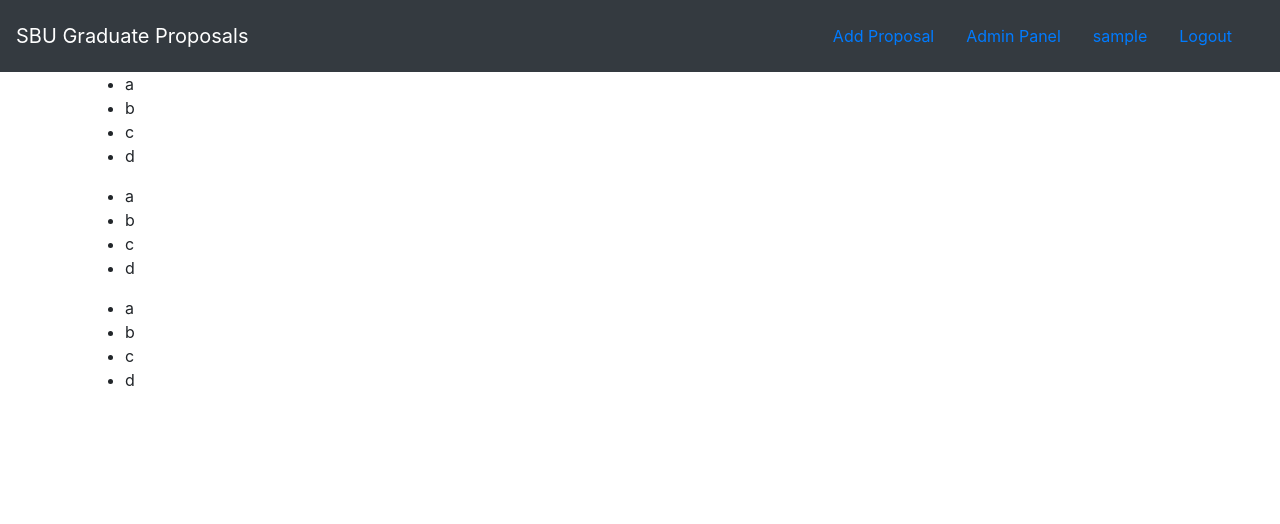
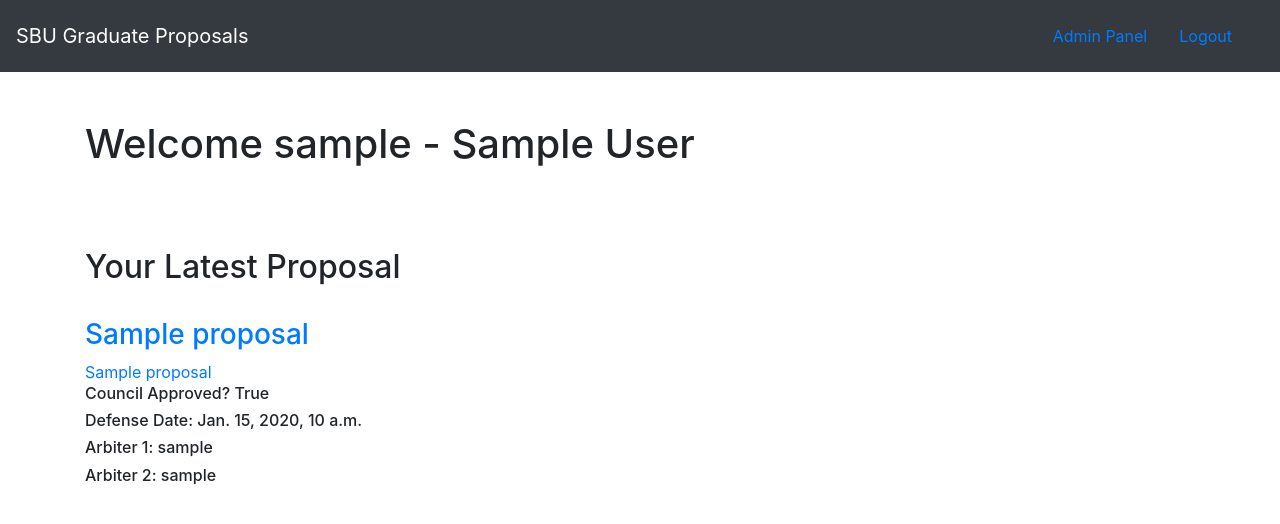
Before and after one commit to amirmohammadmohseni/bsc-project, a Django app: page /user/dashboard in a window 1280 px wide. Shown: the top 524 px of the page. Run offline with Django 3.2, Linux system fonts and the light colour scheme; a user stored in the database is signed in; tables that the repository leaves empty hold one stand-in row (values such as "Sample post"); some libraries are stand-ins or nearby versions.

Commit message:
Dashboard Added.

```diff
--- a/proposalmanagement/templates/base.html
+++ b/proposalmanagement/templates/base.html
@@ -24,14 +24,10 @@
                 SBU Graduate Proposals
             </a>
             <div class="navbar">
-                {% if user.baseuser.role == 'ST' %}
-                <a class="nav-link" href="{% url 'proposals:add'%}"><span>Add Proposal</span></a>
-                {% endif %}
-                {% if user.is_authenticated %}
-                {% if user.is_staff %}
+                {% if user.user.is_authenticated %}
+                {% if user.user.is_staff %}
                 <a class="nav-link" href="/admin"><span>Admin Panel</span></a>
                 {% endif %}
-                <a class="nav-link" href="{% url 'users:dashboard'%}"><span>{{user.username}}</span></a>
                 <a class="nav-link" href="{% url 'users:logout'%}"><span>Logout</span></a>
                 {% else %}
                 <a class="nav-link" href="{% url 'users:login'%}"><span>Login</span></a>
--- a/proposalmanagement/templates/users/dashboard.html
+++ b/proposalmanagement/templates/users/dashboard.html
@@ -1,38 +1,131 @@
 {% extends 'base.html' %}
 {% block head %}
+<title>Dashboard</title>
 {% endblock head %}
 
 
 {% block body %}
+<br>
+<br>
+{% if is_ST %}
+<h1> Welcome {{user.user.username}} - {{user.field.title}}  </h1>
+<br>
+<br>
+<br>
+    <h2>Your Latest Proposal</h2>
+    <br>
 <div class="row">
     <div class="col-md-6">
-        <ul>
-            <li>a</li>
-            <li>b</li>
-            <li>c</li>
-            <li>d</li>
-        </ul>
+        {% if proposal %}
+
+            <a href="{% url 'proposals:add' %}"><h3>{{ proposal.title }}</h3></a>
+        {% if NOComments %}
+            <a href="{% url 'proposals:add' %}">{{ proposal.title }}</a>
+        {% else %}
+            <h6>Number Of Comments: {{ NOComments }}</h6>
+        {% endif %}
+            <h6>Council Approved? {{ proposal.councilApproved }}</h6>
+            <h6>Defense Date: {{ proposal.defenseDate }}</h6>
+            <h6>Arbiter 1: {{ proposal.arbiter1.user.username }}</h6>
+            <h6>Arbiter 2: {{ proposal.arbiter2.user.username }}</h6>
+        {% else %}
+        Nothing  <a class="nav-link" href="{% url 'proposals:add'%}"><span>Add Proposal</span></a>
+         {% endif %}
     </div>
 </div>
-<div class="row">
+{% else %}
 
-    <div class="col-md-6">
-        <ul>
-            <li>a</li>
-            <li>b</li>
-            <li>c</li>
-            <li>d</li>
-        </ul>
+<h1> Welcome {{user.user.username}} - {{user.group.title}} </h1>
+<br>
+<br>
+<br>
+        <h2>Supervised Students</h2>
+        <br>
+    <div class="row">
+        <div class="col-md-6">
+        {% for s in students %}
+            <h3>{{ s.student.user.username }}</h3>
+            <h6>{{ s.student.field }} | {{ s.student.enteranceYear }}</h4>
+            <hr>
+<br>
+        {% empty %}
+            Nothing
+        {% endfor %}
+        </div>
     </div>
-</div>
-<div class="row">
-    <div class="col-md-6">
-        <ul>
-            <li>a</li>
-            <li>b</li>
-            <li>c</li>
-            <li>d</li>
-        </ul>
+        <br>
+        <br>
+        <br>
+        <br>
+
+        <h2>Supervised Proposals</h2>
+        <br>
+    <div class="row">
+        <div class="col-md-6">
+        {% for p in sp_proposals %}
+                <a href="{% url 'proposals:add' %}"><h3>{{ p.title }}</h3></a>
+                <h6>Student: {{ p.student.user.username }} | {{ p.student.field }} | {{ p.student.enteranceYear }}</h4>
+                <h6>Council Approved? {{ p.councilApproved }}</h6>
+                <h6>Defense Date: {{ p.defenseDate }}</h6>
+                <h6>Arbiter 1: {{ p.arbiter1.user.username }}</h6>
+                <h6>Arbiter 2: {{ p.arbiter2.user.username }}</h6>
+                <hr>
+<br>
+        {% empty %}
+            Nothing!
+        {% endfor %}
+        </div>
     </div>
-</div>
+
+        <br>
+        <br>
+        <br>
+        <br>
+
+        <h2>Proposals To Review</h2>
+        <br>
+    <div class="row">
+        <div class="col-md-6">
+        {% for p in rvw_proposals %}
+                <a href="{% url 'proposals:add' %}"><h3>{{ p.title }}</h3></a>
+                <h6>Student: {{ p.student.user.username }} | {{ p.student.field }} | {{ p.student.enteranceYear }}</h4>
+                <h6>Defense Date: {{ p.defenseDate }}</h6>
+                <hr>
+<br>
+        {% empty %}
+            Nothing
+        {% endfor %}
+        </div>
+    </div>
+
+    {% if is_manager %}
+<br>
+<br>
+<br>
+<br>
+
+        <h2>Students' Proposals</h2>
+        <br>
+        <div class="row">
+        <div class="col-md-6">
+        {% for p in proposals %}
+                <a href="{% url 'proposals:add' %}"><h3>{{ p.title }}</h3></a>
+                <h6>Student: {{ p.student.user.username }} | {{ p.student.field }} | {{ p.student.enteranceYear }}</h4>
+                <h6>Council Approved? {{ p.councilApproved }}</h6>
+                <h6>Defense Date: {{ p.defenseDate }}</h6>
+                <h6>Arbiter 1: {{ p.arbiter1.user.username }}</h6>
+                <h6>Arbiter 2: {{ p.arbiter2.user.username }}</h6>
+                <hr>
+<br>
+        {% empty %}
+            Nothing
+        {% endfor %}
+        </div>
+    </div>
+        <br>
+        <br>
+        <br>
+        <br>
+    {% endif %}
+{% endif %}
 {% endblock body %}
--- a/proposalmanagement/users/views.py
+++ b/proposalmanagement/users/views.py
@@ -1,9 +1,10 @@
 from django.shortcuts import render
 from django.contrib.auth.forms import UserCreationForm
 from django.contrib.auth.decorators import login_required
+from proposals.models import Comment, Proposal
+from .models import Student, Professor
 
 
-# Create your views here.
 def register(request):
     form = UserCreationForm()
     return render(request, 'users/register.html', {'form': form})
@@ -11,4 +12,20 @@ def register(request):
 
 @login_required
 def dashboard(request):
-    return render(request, 'users/dashboard.html')
+    user = request.user
+    context = {'is_ST': user.baseuser.role == 'ST'}
+    if context['is_ST']:
+        context['user'] = Student.objects.get(id=user.baseuser.pk)
+        context['proposal'] = Proposal.objects.filter(student=context['user']).first()
+        context['NOComments'] = len(Comment.objects.filter(onProposal=context['proposal']))
+    else:
+        context['user'] = Professor.objects.get(id=user.baseuser.id)
+        context['is_manager'] = context['user'].group.manager.id == context['user'].id
+        context['students'] = Student.objects.filter(advisorProf=context['user'])
+        context['sp_proposals'] = Proposal.objects.filter(student__in=context['students'])
+        context['rvw_proposals'] = list(Proposal.objects.filter(arbiter1=context['user'])) + list(
+            Proposal.objects.filter(arbiter2=context['user']))
+        if context['is_manager']:
+            context['proposals'] = Proposal.objects.all()
+    print(context)
+    return render(request, 'users/dashboard.html', context)
```
